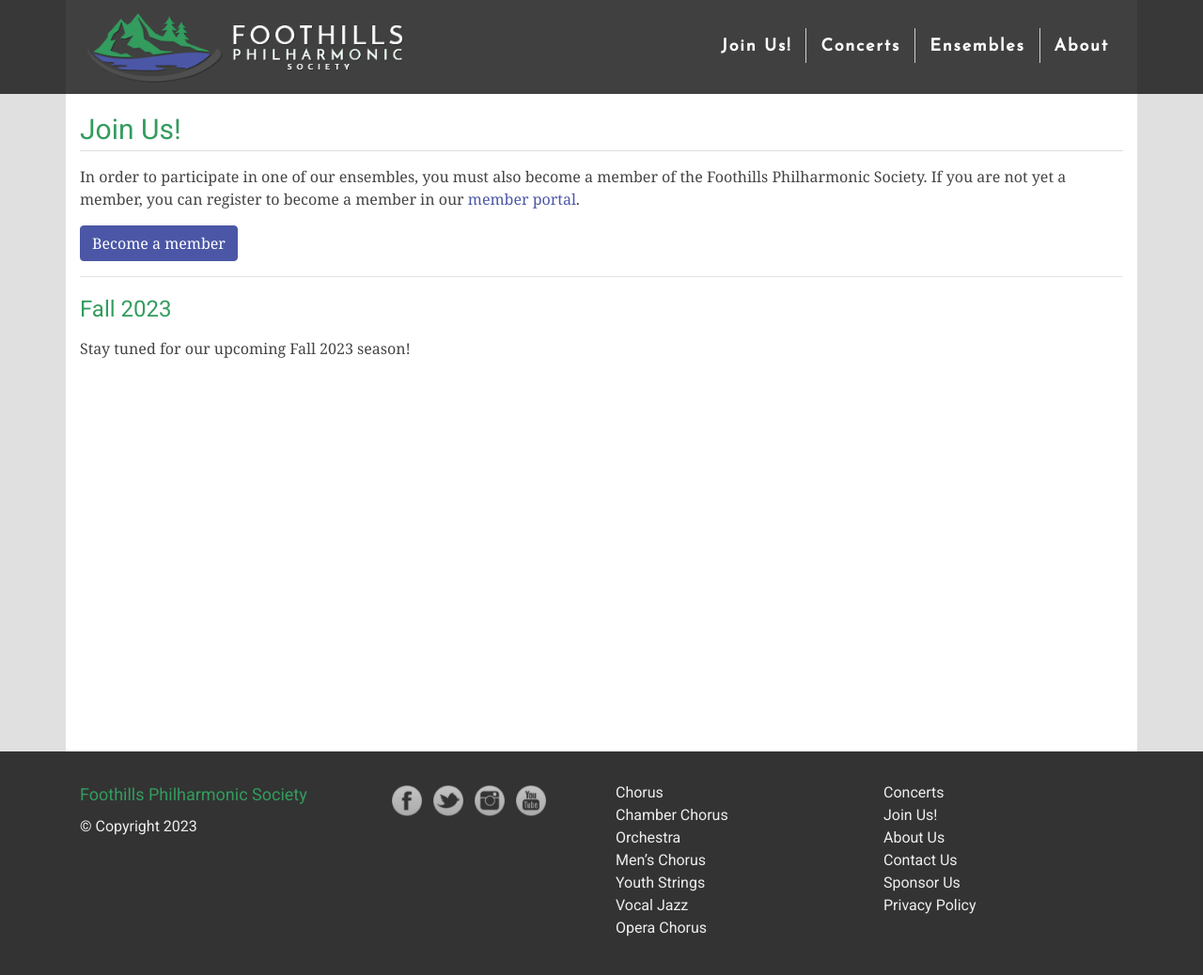
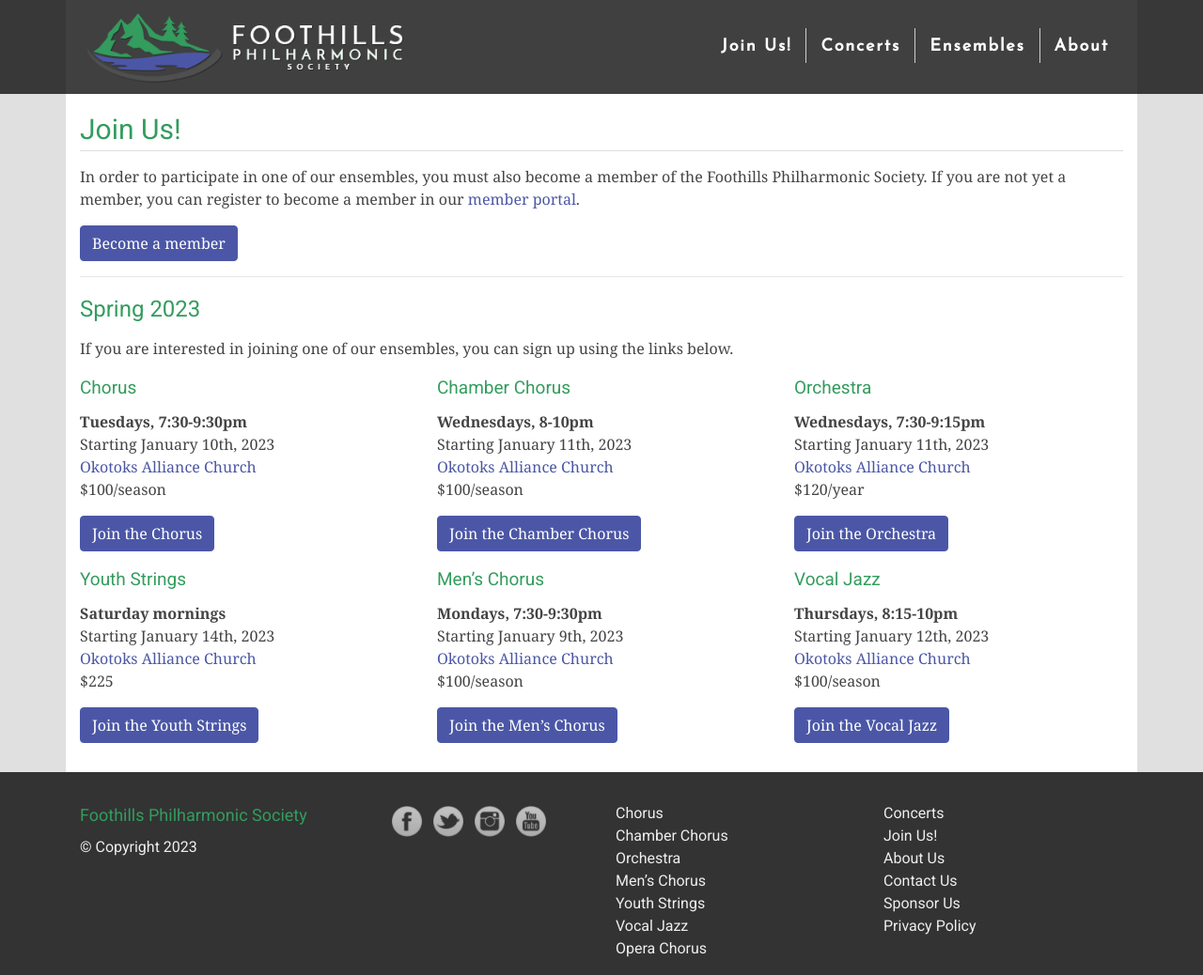
Before and after one commit to percyhanna/fps, a Jekyll site: the page built from join.html, in a window 1280 px wide and 1038 px high. Shown: the whole window at 94% size. Built offline with Jekyll 4.4.1, drawn with Linux system fonts in a browser that asks for light colours; nearby versions of some CDN libraries; Markdown is read by kramdown in place of the engine named in the settings.

Commit message:
Revert "Update join.html"
This reverts commit e4232ca3431f4103eb09259edbbdff25158c1815.

```diff
--- a/join.html
+++ b/join.html
@@ -27,10 +27,151 @@
 
     <hr />
 
-    <h2>Fall 2023</h2>
+    <h2>Spring 2023</h2>
 
     <p>
-      Stay tuned for our upcoming Fall 2023 season!
+      If you are interested in joining one of our ensembles, you can sign up
+      using the links below.
     </p>
+
+    <div class="row">
+      <div class="col-12 col-md-6 col-lg-4">
+        <h5>Chorus</h5>
+        <p>
+          <strong>Tuesdays, 7:30-9:30pm</strong><br />
+          Starting January 10th, 2023<br />
+          <a
+            href="https://www.google.ca/maps/place/Okotoks+Alliance+Church/@50.7508584,-113.9767135,15z/data=!4m5!3m4!1s0x0:0x879787dbcf97e8d!8m2!3d50.7508584!4d-113.9767135"
+            target="_blank"
+            >Okotoks Alliance Church</a
+          ><br />
+          $100/season
+        </p>
+
+        <p>
+          <a
+            class="btn btn-primary"
+            href="https://footphil.wildapricot.org/event-5073162/Registration"
+            target="_blank"
+            >Join the Chorus</a
+          >
+        </p>
+      </div>
+
+      <div class="col-12 col-md-6 col-lg-4">
+        <h5>Chamber Chorus</h5>
+        <p>
+          <strong>Wednesdays, 8-10pm</strong><br />
+          Starting January 11th, 2023<br />
+          <a
+            href="https://www.google.ca/maps/place/Okotoks+Alliance+Church/@50.7508584,-113.9767135,15z/data=!4m5!3m4!1s0x0:0x879787dbcf97e8d!8m2!3d50.7508584!4d-113.9767135"
+            target="_blank"
+            >Okotoks Alliance Church</a
+          ><br />
+          $100/season
+        </p>
+
+        <p>
+          <a
+            class="btn btn-primary"
+            href="https://footphil.wildapricot.org/event-5073196/Registration"
+            target="_blank"
+            >Join the Chamber Chorus</a
+          >
+        </p>
+      </div>
+
+      <div class="col-12 col-md-6 col-lg-4">
+        <h5>Orchestra</h5>
+        <p>
+          <strong>Wednesdays, 7:30-9:15pm</strong><br />
+          Starting January 11th, 2023<br />
+          <a
+            href="https://www.google.ca/maps/place/Okotoks+Alliance+Church/@50.7508584,-113.9767135,15z/data=!4m5!3m4!1s0x0:0x879787dbcf97e8d!8m2!3d50.7508584!4d-113.9767135"
+            target="_blank"
+            >Okotoks Alliance Church</a
+          ><br />
+          $120/year
+        </p>
+
+        <p>
+          <a
+            class="btn btn-primary"
+            href="https://footphil.wildapricot.org/event-4900736/Registration"
+            target="_blank"
+            >Join the Orchestra</a
+          >
+        </p>
+      </div>
+
+      <div class="col-12 col-md-6 col-lg-4">
+        <h5>Youth Strings</h5>
+        <p>
+          <strong>Saturday mornings</strong><br />
+          Starting January 14th, 2023<br />
+          <a
+            href="https://www.google.ca/maps/place/Okotoks+Alliance+Church/@50.7508584,-113.9767135,15z/data=!4m5!3m4!1s0x0:0x879787dbcf97e8d!8m2!3d50.7508584!4d-113.9767135"
+            target="_blank"
+            >Okotoks Alliance Church</a
+          ><br />
+          $225
+        </p>
+
+        <p>
+          <a
+            class="btn btn-primary"
+            href="https://footphil.wildapricot.org/event-4991030/Registration"
+            target="_blank"
+            >Join the Youth Strings</a
+          >
+        </p>
+      </div>
+
+      <div class="col-12 col-md-6 col-lg-4">
+        <h5>Men’s Chorus</h5>
+        <p>
+          <strong>Mondays, 7:30-9:30pm</strong><br />
+          Starting January 9th, 2023<br />
+          <a
+            href="https://www.google.ca/maps/place/Okotoks+Alliance+Church/@50.7508584,-113.9767135,15z/data=!4m5!3m4!1s0x0:0x879787dbcf97e8d!8m2!3d50.7508584!4d-113.9767135"
+            target="_blank"
+            >Okotoks Alliance Church</a
+          ><br />
+          $100/season
+        </p>
+
+        <p>
+          <a
+            class="btn btn-primary"
+            href="https://footphil.wildapricot.org/event-5073175/Registration"
+            target="_blank"
+            >Join the Men’s Chorus</a
+          >
+        </p>
+      </div>
+
+      <div class="col-12 col-md-6 col-lg-4">
+        <h5>Vocal Jazz</h5>
+        <p>
+          <strong>Thursdays, 8:15-10pm</strong><br />
+          Starting January 12th, 2023<br />
+          <a
+            href="https://www.google.ca/maps/place/Okotoks+Alliance+Church/@50.7508584,-113.9767135,15z/data=!4m5!3m4!1s0x0:0x879787dbcf97e8d!8m2!3d50.7508584!4d-113.9767135"
+            target="_blank"
+            >Okotoks Alliance Church</a
+          ><br />
+          $100/season
+        </p>
+
+        <p>
+          <a
+            class="btn btn-primary"
+            href="https://footphil.wildapricot.org/event-5073188/Registration"
+            target="_blank"
+            >Join the Vocal Jazz</a
+          >
+        </p>
+      </div>
+    </div>
   </div>
 </div>
```
